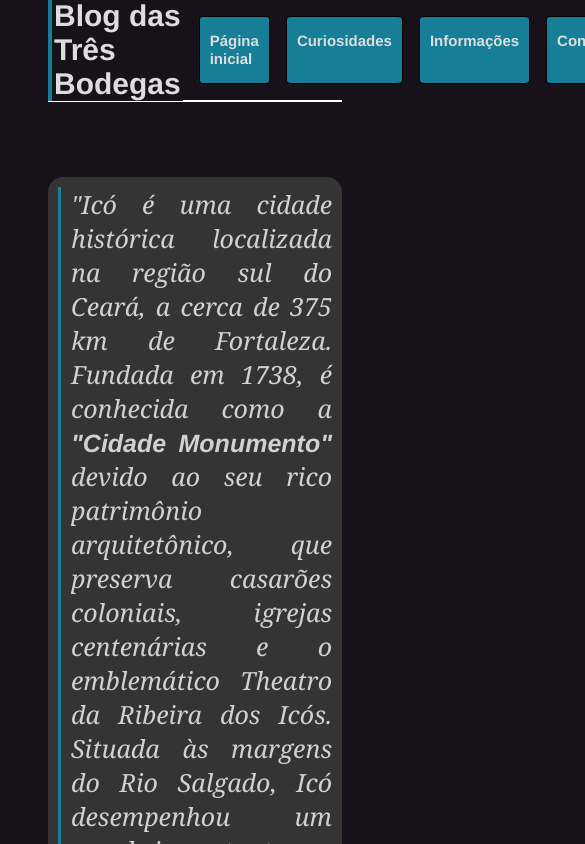
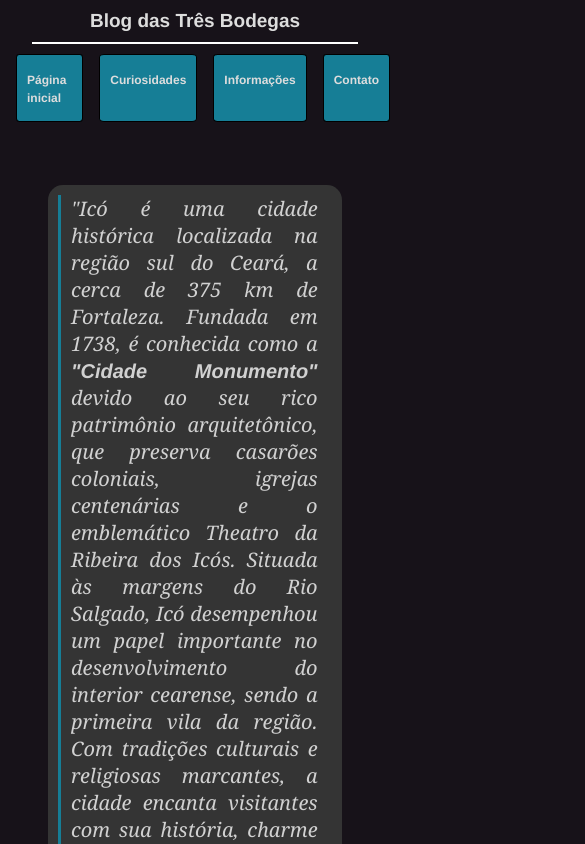
Before and after one commit to deiz0n/blog-tres-bodegas, a plain HTML site: page curiosities/curiosities.html in a window 390 px wide. Shown: the top 844 px of the page, 585 px wide, since content can reach past the window. Drawn offline with Linux system fonts and the light colour scheme.

Commit message:
fix: ajustes na responsividade

```diff
--- a/curiosities/curiosities.css
+++ b/curiosities/curiosities.css
@@ -150,3 +150,48 @@
     align-items: center;
     font-size: 15px;
 }
+
+@media (max-width: 768px) {
+    #header-title {
+        font-size: 19px;
+    }
+
+    #navbar-itens a {
+        font-size: 13px;
+    }
+}
+
+@media (max-width: 450px) {
+    #header-container {
+        margin: 0;
+        display: block;
+        border: none;
+    }
+
+    #header-title {
+        text-align: center;
+        border: none;
+        margin-block: 10px;
+        padding-bottom: 10px;
+        border-bottom: 2px solid #fff;
+        margin-inline: 2rem;
+    }
+
+    #navbar-itens a {
+        padding:0;
+        font-size: 12px;
+    }
+
+    #quote-description {
+        padding-left: 10px;
+
+        width: 90%;
+        font-size: 20px;
+
+    }
+
+    #footer-title {
+        margin-bottom: 15px;
+        text-align: center;
+    }
+}
```
